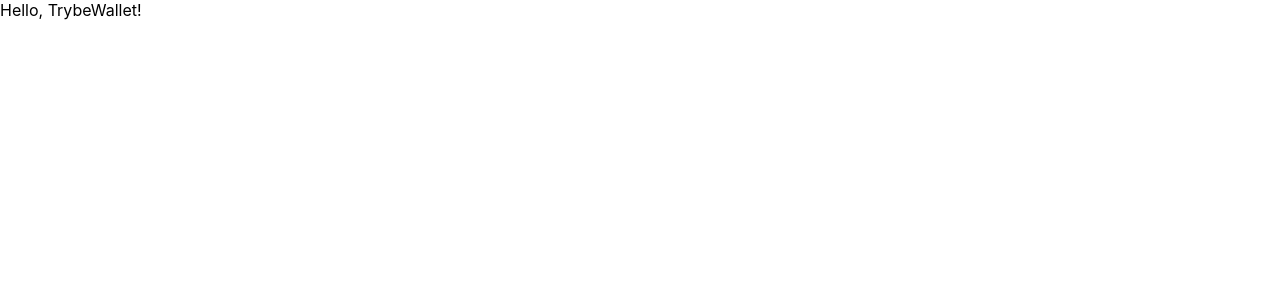
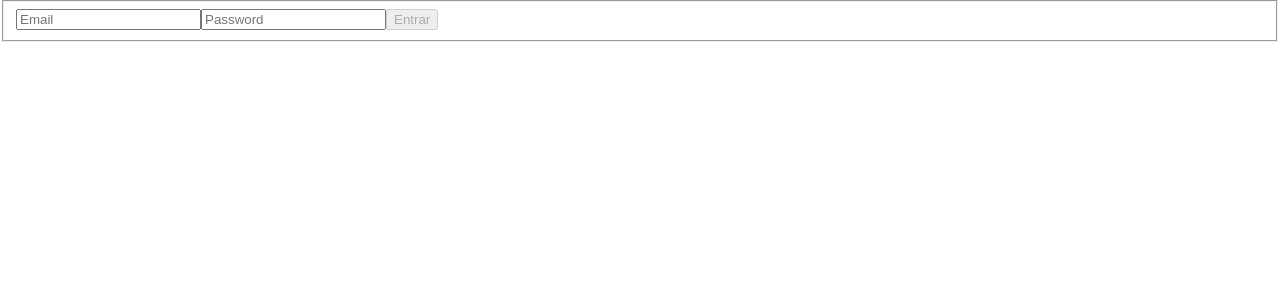
Before and after one commit to lramos33/project-trybe-wallet, a React (Create React App) app: page / in a window 1280 px wide. Shown: the top 300 px of the page. Built offline with nearby package versions, Linux system fonts and the light colour scheme.

Commit message:
requisito 01

```diff
--- a/src/App.js
+++ b/src/App.js
@@ -1,7 +1,17 @@
-import React from 'react';
+import React, { Component } from 'react';
+import { Route, Switch } from 'react-router-dom';
+import Login from './pages/Login';
+import Wallet from './pages/Wallet';
 
-function App() {
-  return <div>Hello, TrybeWallet!</div>;
+class App extends Component {
+  render() {
+    return (
+      <Switch>
+        <Route exact path="/" component={ Login } />
+        <Route path="/carteira" component={ Wallet } />
+      </Switch>
+    );
+  }
 }
 
 export default App;
--- a/src/actions/index.js
+++ b/src/actions/index.js
@@ -1 +1,2 @@
-// Coloque aqui suas actions
+export const emailAction = (email) => ({ type: 'EMAIL', email });
+export const passwordAction = (state) => ({ type: 'PASSWORD', state });
--- /dev/null
+++ b/src/components/Input.jsx
@@ -0,0 +1,29 @@
+import React, { Component } from 'react';
+import PropTypes from 'prop-types';
+
+class Input extends Component {
+  render() {
+    const { type, name, onChange, testid, placeholder } = this.props;
+    return (
+      <label htmlFor={ name }>
+        <input
+          type={ type }
+          name={ name }
+          placeholder= { placeholder }
+          data-testid={ testid }
+          onChange={ onChange }
+        />
+      </label>
+    )
+  }
+}
+
+Input.propTypes = {
+  type: PropTypes.string.isRequired,
+  name: PropTypes.string.isRequired,
+  onChange: PropTypes.func.isRequired,
+  testid: PropTypes.string.isRequired,
+  placeholder: PropTypes.string.isRequired,
+};
+
+export default Input;
--- a/src/index.js
+++ b/src/index.js
@@ -1,18 +1,19 @@
 import React from 'react';
 import ReactDOM from 'react-dom';
+import { Provider } from 'react-redux';
 import { BrowserRouter } from 'react-router-dom';
 import './index.css';
 import App from './App';
+import store from './store';
 import * as serviceWorker from './serviceWorker';
 
 ReactDOM.render(
   <BrowserRouter>
-    <App />
+    <Provider store={ store }>
+      <App />
+    </Provider>
   </BrowserRouter>,
   document.getElementById('root'),
 );
 
-// If you want your app to work offline and load faster, you can change
-// unregister() to register() below. Note this comes with some pitfalls.
-// Learn more about service workers: https://bit.ly/CRA-PWA
 serviceWorker.unregister();
--- /dev/null
+++ b/src/pages/Login.jsx
@@ -0,0 +1,78 @@
+import React, { Component } from 'react';
+import Input from '../components/Input';
+import { connect } from 'react-redux';
+import { emailAction } from '../actions';
+
+class Login extends Component {
+  constructor(props) {
+    super(props);
+
+    this.onInputChange = this.onInputChange.bind(this);
+    this.onSubmitButtonClick = this.onSubmitButtonClick.bind(this);
+    this.checkInputs = this.checkInputs.bind(this);
+
+    this.state = {
+      email: '',
+      password: '',
+      isDisabled: true,
+    };
+  }
+
+  checkInputs() {
+    const { email, password } = this.state;
+    const minLength = 6;
+    const EMAIL_REGEX = /^(([^<>()\]\\.,;:\s@"]+(\.[^<>()\]\\.,;:\s@"]+)*)|(".+"))@((\[[0-9]{1,3}\.[0-9]{1,3}\.[0-9]{1,3}\.[0-9]{1,3}])|(([a-zA-Z\-0-9]+\.)+[a-zA-Z]{2,}))$/;
+    return (EMAIL_REGEX.test(email) && password.length >= minLength);
+  }
+
+  onInputChange({ target }) {
+    const { name, value } = target;
+    this.setState({ [name]: value }, () => {
+      this.setState({ isDisabled: !this.checkInputs() });
+    });
+  }
+
+  onSubmitButtonClick() {
+    const { history, loginComponentDispatch } = this.props
+    const { email } = this.state;
+    loginComponentDispatch(email);
+    history.push('/carteira');
+  }
+
+  render() {
+    const { isDisabled } = this.state;
+    return (
+      <fieldset>
+        <form>
+          <Input
+            type="email"
+            name="email"
+            placeholder="Email"
+            testid="email-input"
+            onChange={ this.onInputChange }
+          />
+          <Input
+            type="password"
+            name="password"
+            placeholder="Password"
+            testid="password-input"
+            onChange={ this.onInputChange }
+          />
+          <button
+            type="button"
+            disabled={ isDisabled }
+            onClick={ this.onSubmitButtonClick }
+          >
+            Entrar
+          </button>
+        </form>
+      </fieldset>
+    )
+  }
+}
+
+const mapDispatchToProps = (dispatch) => ({
+  loginComponentDispatch: (email) => dispatch(emailAction(email))
+});
+
+export default connect(null, mapDispatchToProps)(Login);
--- a/src/pages/Wallet.js
+++ b/src/pages/Wallet.jsx
@@ -1,6 +1,6 @@
-import React from 'react';
+import React, { Component } from 'react';
 
-class Wallet extends React.Component {
+class Wallet extends Component {
   render() {
     return <div>TrybeWallet</div>;
   }
--- a/src/reducers/index.js
+++ b/src/reducers/index.js
@@ -1,5 +1,7 @@
-// import user from './user';
+import { combineReducers } from 'redux';
+import user from './user';
 // import wallet from './wallet';
 
-// Configure os seus reducers.
-// ATENÇÃO: você obrigatoriamente tem que utilizar as chaves "user" e "wallet" no seu estado global
+const rootReducer = combineReducers({ user });
+
+export default rootReducer;
--- a/src/reducers/user.js
+++ b/src/reducers/user.js
@@ -1 +1,17 @@
-// Esse reducer será responsável por tratar as informações da pessoa usuária
+const INITIAL_STATE = {
+  email: '',
+};
+
+const userReducer = (state = INITIAL_STATE, action) => {
+  switch (action.type) {
+  case 'EMAIL':
+    return {
+      ...state,
+      email: action.email,
+    };
+  default:
+    return state;
+  }
+};
+
+export default userReducer;
--- a/src/reducers/wallet.js
+++ /dev/null
@@ -1 +0,0 @@
-// Esse reducer será responsável por tratar o todas as informações relacionadas as despesas
--- /dev/null
+++ b/src/store/index.js
@@ -0,0 +1,8 @@
+import { createStore, applyMiddleware } from 'redux';
+import { composeWithDevTools } from 'redux-devtools-extension';
+import thunk from 'redux-thunk';
+import rootReducer from '../reducers';
+
+const store = createStore(rootReducer, composeWithDevTools(applyMiddleware(thunk)));
+
+export default store;
```
Also changed, not shown: src/pages/Login.js (deleted, +0 -9 lines).
